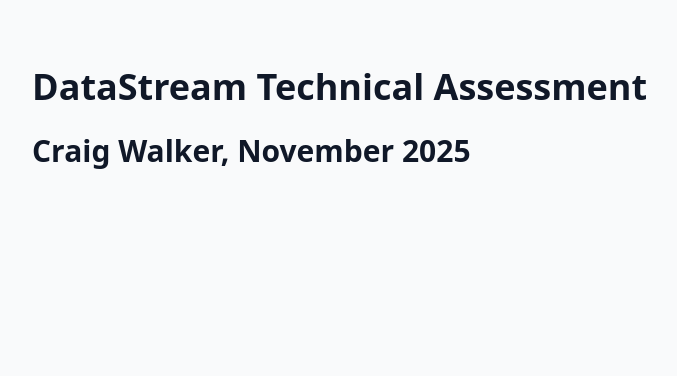
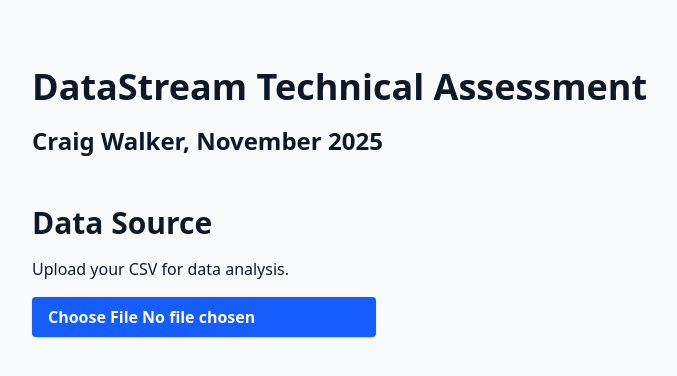
Before and after one commit to softcraft-development/datastream-tech-assessment, a SvelteKit app: page / in a window 1280 px wide. Shown: the top 376 px of the page, without its empty margins (256-933 px from the left). Built offline with nearby package versions, Linux system fonts and the light colour scheme.

Commit message:
file upload

```diff
--- a/src/app.css
+++ b/src/app.css
@@ -41,6 +41,10 @@
   @apply flex flex-col gap-4 mt-4;
 }
 
-button {
-  @apply self-start bg-blue-600 text-white font-semibold px-4 py-2 rounded shadow hover:bg-blue-500 active:bg-blue-700;
+input[type="file"] {
+  @apply self-start;
+  @apply font-semibold;
+  @apply px-4 py-2;
+  @apply bg-blue-600 text-white hover:bg-blue-500 active:bg-blue-700;
+  @apply rounded shadow;
 }
--- a/src/routes/+page.svelte
+++ b/src/routes/+page.svelte
@@ -1,2 +1,15 @@
+<script lang="ts">
+  import type { ChangeEventHandler } from "svelte/elements"
+
+  const onchange: ChangeEventHandler<HTMLInputElement> = () => {}
+</script>
+
 <h1>DataStream Technical Assessment</h1>
-<h2>Craig Walker, November 2025</h2>
+<h3>Craig Walker, November 2025</h3>
+<section class="mt-12">
+  <h2>Data Source</h2>
+  <form>
+    <div>Upload your CSV for data analysis.</div>
+    <input accept="text/csv,.csv" data-testid="file-input" id="file" name="file" type="file" {onchange} />
+  </form>
+</section>
```
Also changed, not shown: 1 other file (tests, documents, lock files or other folders).
